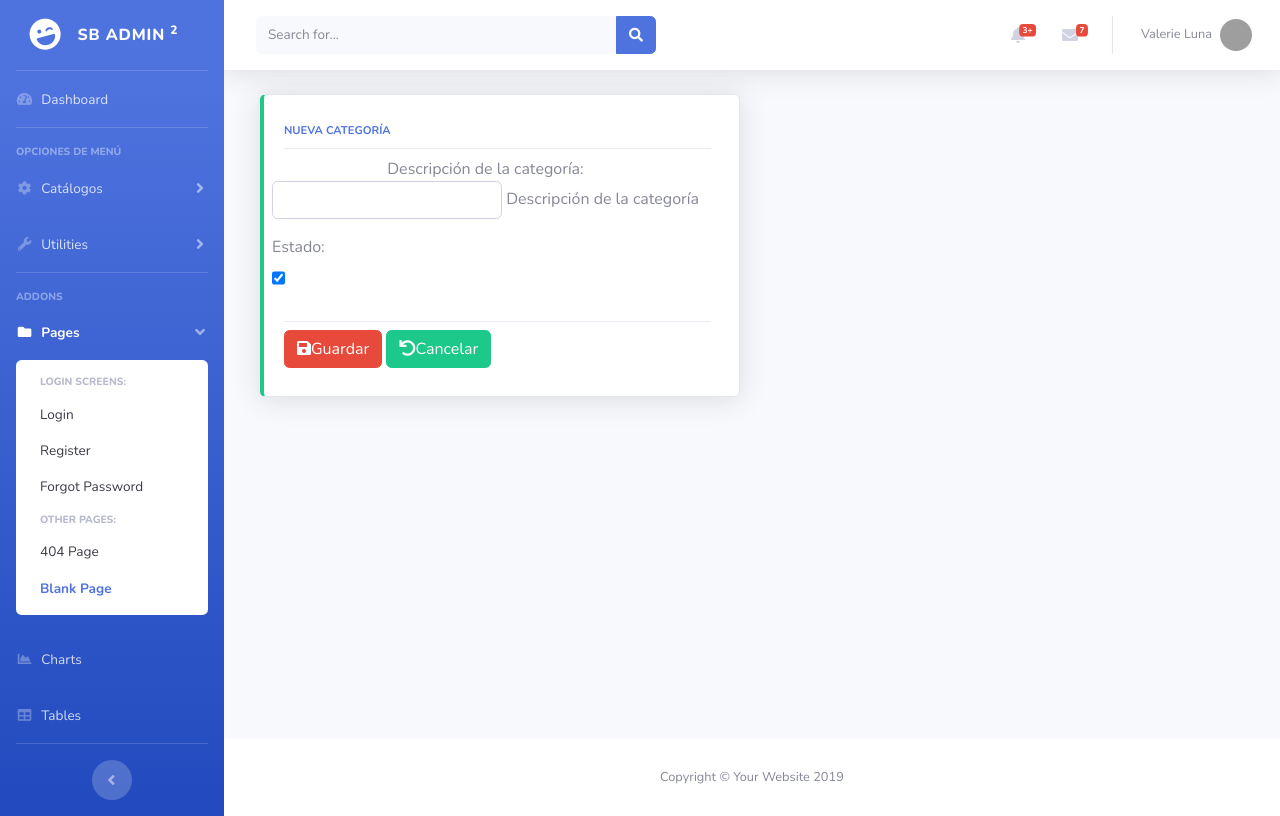
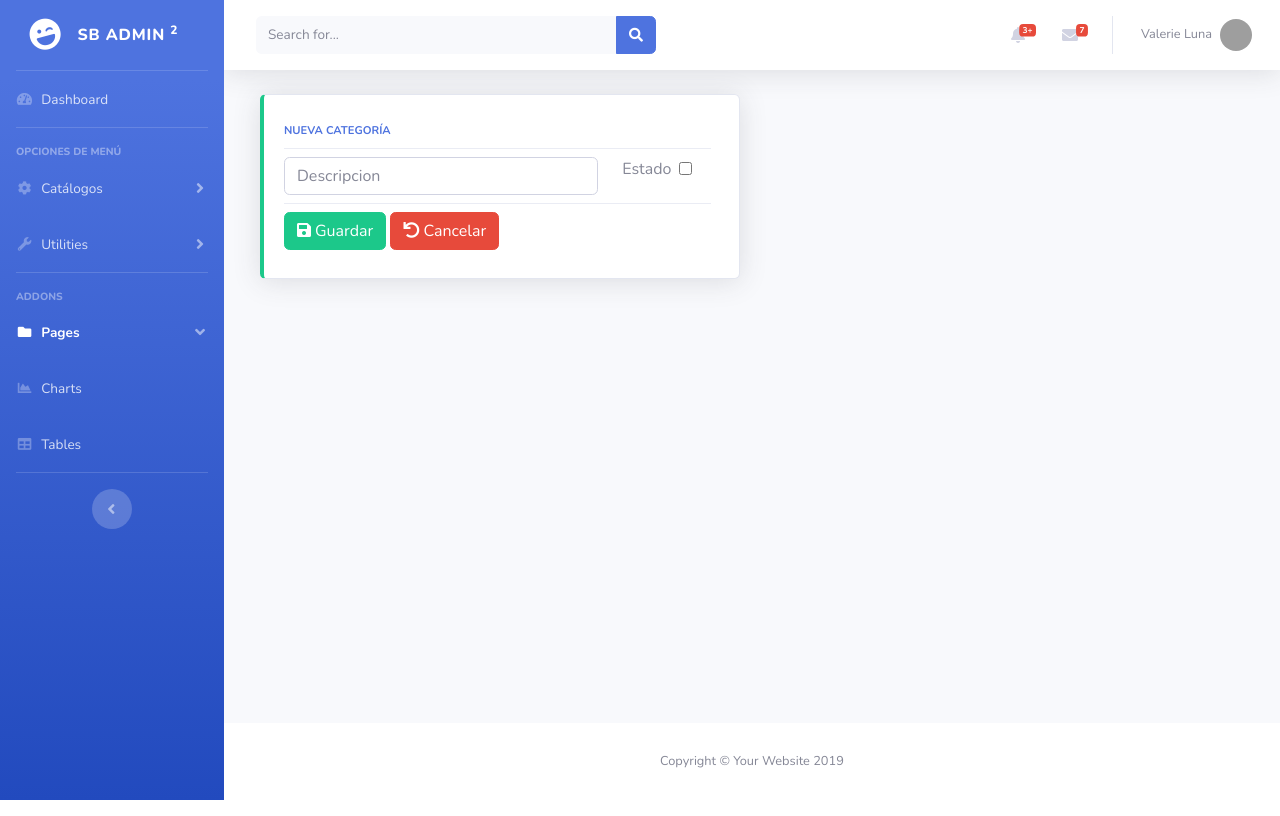
Before and after one commit to Steven2128/Inventario, a Django app: page /inv/categorias/new in a window 1280 px wide. Run offline with Django 3.2, Linux system fonts and the light colour scheme; the visitor is signed in with stand-in values (Sample User, id 1); some libraries are stand-ins or nearby versions; grey boxes are pictures that could not be loaded.

Commit message:
Categoria - Edit - Template form

```diff
--- a/templates/base/base.html
+++ b/templates/base/base.html
@@ -102,7 +102,7 @@
           <i class="fas fa-fw fa-folder"></i>
           <span>Pages</span>
         </a>
-        <div id="collapsePages" class="collapse show" aria-labelledby="headingPages" data-parent="#accordionSidebar">
+        <div id="collapsePages" class="collapse" aria-labelledby="headingPages" data-parent="#accordionSidebar">
           <div class="bg-white py-2 collapse-inner rounded">
             <h6 class="collapse-header">Login Screens:</h6>
             <a class="collapse-item" href="login.html">Login</a>
--- a/templates/inv/categoria_form.html
+++ b/templates/inv/categoria_form.html
@@ -4,32 +4,38 @@
 <form action="" method="post" class="form-inline">
     {% csrf_token %}
     <div class="col-lg-8 col-xl-6">
+        {% if obj %}
+        <div class="card border-left-warning shadow h-100 py-2">
+        {% else %}
         <div class="card border-left-success shadow h-100 py-2">
+        {% endif %}
             <div class="card-body">
                 <div class="row no-gutters align-items-center">
                     <div class="col mr-2">
-                        <div class="text-xs font-weight-bold text-primary text-uppercase mb-1">nueva Categoría</div>
+                        <div class="text-xs font-weight-bold text-primary text-uppercase mb-1">
+                            {% if obj %}Editar{% else %}nueva{% endif %} Categoría</div>
                         <div class="dropdown-divider"></div>
                         <div class="row">
-                            <!-- <div class="col-10">
+                            <div class="col-9">
                                 <div class="input-group"><input type="text" name="descripcion" id="id_descripcion"
-                                        class="form-control" maxlength="100" placeholder="Descripcion" required></div>
+                                        class="form-control" maxlength="100" placeholder="Descripcion"
+                                        {% if obj %} value="{{ obj.descripcion }}" {% endif %} required></div>
                             </div>
-                            <div class="col-2">
+                            <div class="col-3">
                                 <div class="form-group">
                                     <label for="id_estado">Estado</label>
-                                    <input type="checkbox" name="estado" id="id_estado" class="form-control">
+                                    <input type="checkbox" name="estado" id="id_estado" class="ml-2"
+                                    {% if obj.estado is True %} checked {% endif %}">
                                 </div>
-                            </div> -->
-                            {{ form.as_p }}
+                            </div>
                         </div>
                         <div class="dropdown-divider"></div>
                         <div class="row">
                             <div class="col">
-                                <button type="submit" class="btn btn-danger"><span
-                                        class="fa fa-save"></span>Guardar</button>
-                                <a href="{% url 'categoria_list' %}" class="btn btn-success"><span
-                                        class="fa fa-undo"></span>Cancelar</a>
+                                <button type="submit" class="btn btn-success"><span
+                                        class="fa fa-save mr-1"></span>Guardar</button>
+                                <a href="{% url 'categoria_list' %}" class="btn btn-danger"><span
+                                        class="fa fa-undo mr-1"></span>Cancelar</a>
                             </div>
                         </div>
                     </div>
```
